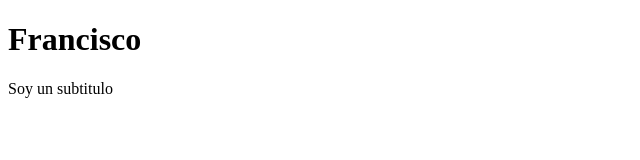
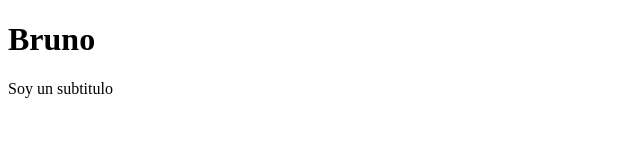
Before and after one commit to brunocoronado49/react-course-fernando, a React (Vite) app in the folder sectionFour/counter-app/: page / in a window 1280 px wide. Shown: the top 160 px of the page, without its empty margins (0-640 px from the left). Built offline with nearby package versions, Linux system fonts and the light colour scheme.

Commit message:
Impresion variables

```diff
--- a/sectionFour/counter-app/src/FirstApp.jsx
+++ b/sectionFour/counter-app/src/FirstApp.jsx
@@ -1,7 +1,19 @@
+const newMessage = {
+    message: "Hola mundo",
+    title: "Burton",
+};
+
+/// Se recomienda usar funciones fuera del funcional
+/// component para que no guarde espacio en memoria
+const message = () => {
+    return "Hola mundo";
+};
+
 export const FirstApp = () => {
     return (
         <>
-            <h1>Francisco</h1>
+            <h1>Bruno</h1>
+            {/* <code>{JSON.stringify(newMessage)}</code> */}
             <p>Soy un subtitulo</p>
         </>
     );
```
